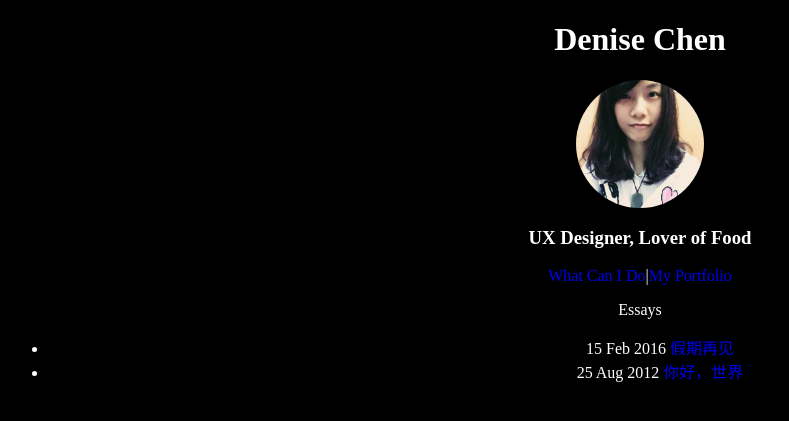
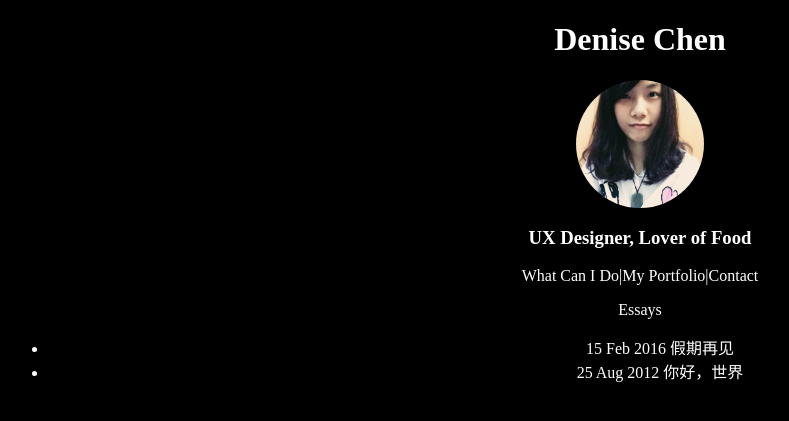
Before and after one commit to Denise-Chen/jekyll_demo, a Jekyll site: the page built from index.html, in a window 1280 px wide. Shown: the top 421 px of the page, without its empty margins (0-789 px from the left). Built offline with Jekyll 4.4.1, drawn with Linux system fonts in a browser that asks for light colours.

Commit message:
change the link color n add contact module

```diff
--- a/css/default.css
+++ b/css/default.css
@@ -14,11 +14,12 @@ text-align:center;
 }
 
 a:link {
+color:#ffffff;
 text-decoration:none;
 }
 a:hover {
 color:#ffffff;
-text-decoration:underline;
+text-decoration:underline dot;
 }
 
 ul li {
--- a/index.html
+++ b/index.html
@@ -11,7 +11,7 @@ title: Denise Chen
 <img src="images/me.jpeg" width="128" height="128" />
 <h3> UX Designer, Lover of Food</h3>
 </section>
-<p><a href="#">What Can I Do</a>|<a href="#">My Portfolio</a></p>
+<p><a href="#">What Can I Do</a>|<a href="#">My Portfolio</a>|<a href="#">Contact</a></p>
 <p>Essays</p>
 <ul>
     {% for post in site.posts %}
```
